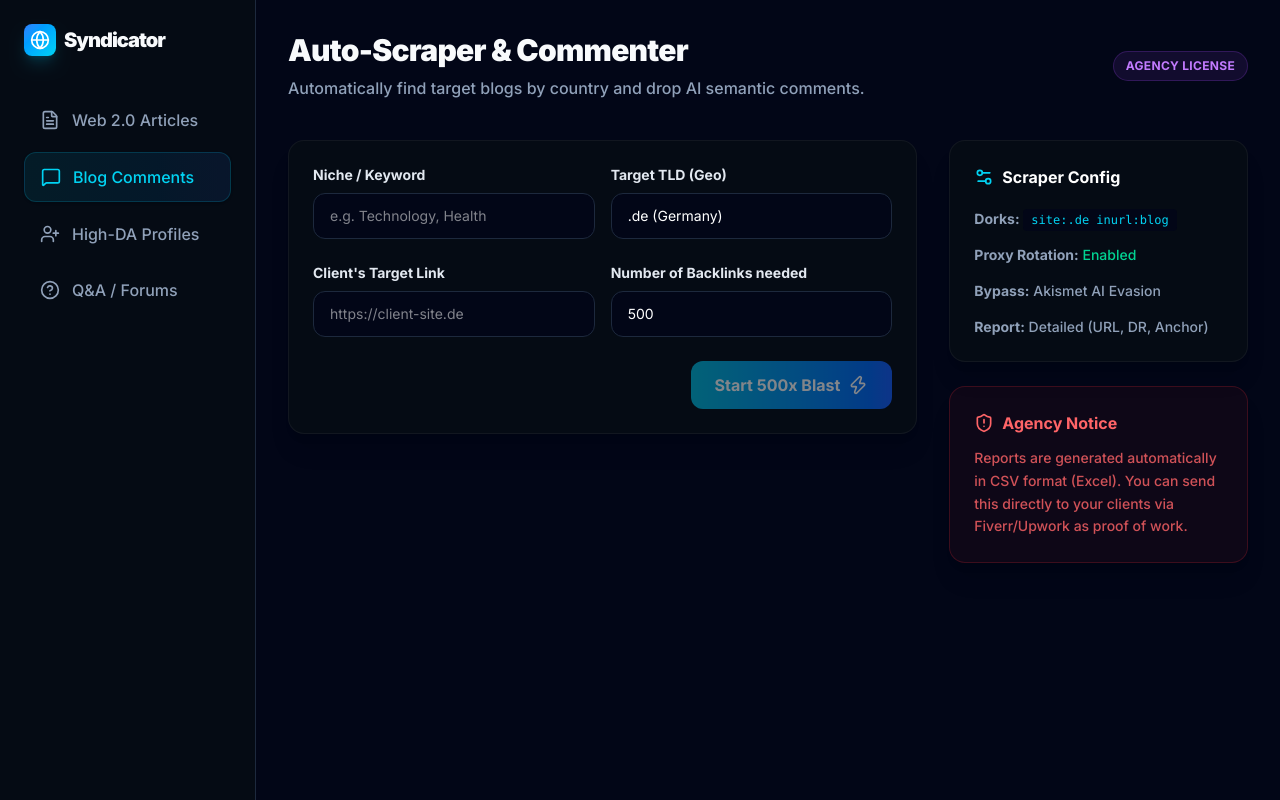
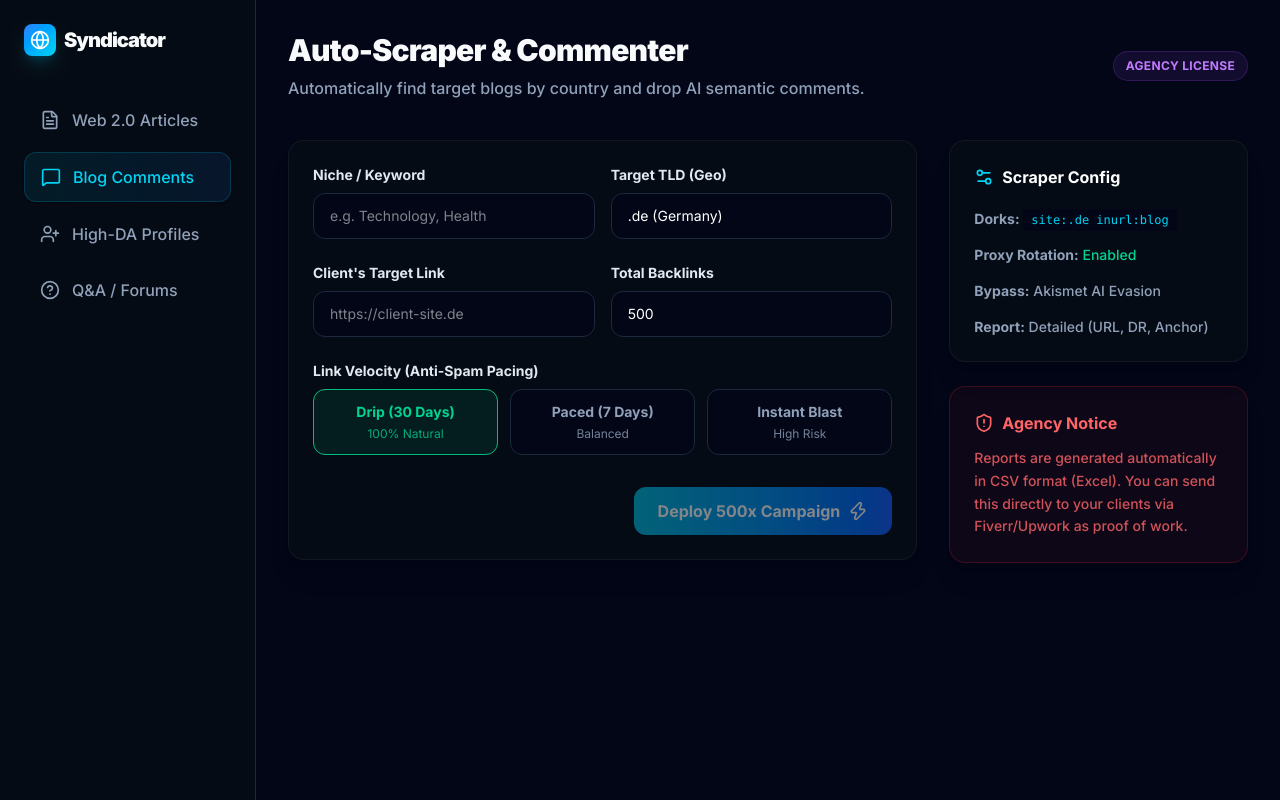
Before and after one commit to mnaveedkhtri-ui/Zyntix-, a Next.js app: page /dashboard/comments in a window 1280 px wide. Built offline with nearby package versions, Linux system fonts and the light colour scheme.

Commit message:
feat: expand geo targets and add anti-spam drip feed velocity controls

```diff
--- a/src/app/dashboard/comments/page.tsx
+++ b/src/app/dashboard/comments/page.tsx
@@ -104,10 +104,20 @@ export default function BulkComments() {
                       onChange={(e) => setTargetTld(e.target.value)}
                       className="w-full bg-[#020617] border border-slate-800 rounded-xl py-3 px-4 text-white focus:outline-none focus:ring-2 focus:ring-cyan-500/50 focus:border-cyan-500 transition-all text-sm appearance-none"
                     >
+                      <option value=".com (Global)">.com (Global / US)</option>
                       <option value=".de (Germany)">.de (Germany)</option>
                       <option value=".co.uk (UK)">.co.uk (UK)</option>
                       <option value=".fr (France)">.fr (France)</option>
-                      <option value=".com (Global)">.com (Global)</option>
+                      <option value=".es (Spain)">.es (Spain)</option>
+                      <option value=".it (Italy)">.it (Italy)</option>
+                      <option value=".nl (Netherlands)">.nl (Netherlands)</option>
+                      <option value=".ca (Canada)">.ca (Canada)</option>
+                      <option value=".au (Australia)">.au (Australia)</option>
+                      <option value=".in (India)">.in (India)</option>
+                      <option value=".jp (Japan)">.jp (Japan)</option>
+                      <option value=".br (Brazil)">.br (Brazil)</option>
+                      <option value=".ae (UAE)">.ae (UAE)</option>
+                      <option value=".sg (Singapore)">.sg (Singapore)</option>
                     </select>
                   </div>
                 </div>
@@ -125,7 +135,7 @@ export default function BulkComments() {
                     />
                   </div>
                   <div>
-                    <label className="block text-sm font-bold text-slate-200 mb-2">Number of Backlinks needed</label>
+                    <label className="block text-sm font-bold text-slate-200 mb-2">Total Backlinks</label>
                     <input
                       type="number"
                       value={linkCount}
@@ -138,13 +148,41 @@ export default function BulkComments() {
                   </div>
                 </div>
 
+                {/* Natural Pacing / Drip Feed (Anti-Spam) */}
+                <div className="mb-8">
+                  <label className="block text-sm font-bold text-slate-200 mb-2">Link Velocity (Anti-Spam Pacing)</label>
+                  <div className="grid grid-cols-3 gap-3">
+                    <label className="cursor-pointer">
+                      <input type="radio" name="velocity" className="peer sr-only" defaultChecked />
+                      <div className="p-3 text-center border border-slate-800 bg-[#020617] rounded-xl text-slate-400 peer-checked:border-emerald-500 peer-checked:text-emerald-400 peer-checked:bg-emerald-500/10 transition-all text-sm font-bold">
+                        Drip (30 Days)
+                        <div className="text-xs font-normal opacity-80 mt-1">100% Natural</div>
+                      </div>
+                    </label>
+                    <label className="cursor-pointer">
+                      <input type="radio" name="velocity" className="peer sr-only" />
+                      <div className="p-3 text-center border border-slate-800 bg-[#020617] rounded-xl text-slate-400 peer-checked:border-cyan-500 peer-checked:text-cyan-400 peer-checked:bg-cyan-500/10 transition-all text-sm font-bold">
+                        Paced (7 Days)
+                        <div className="text-xs font-normal opacity-80 mt-1">Balanced</div>
+                      </div>
+                    </label>
+                    <label className="cursor-pointer">
+                      <input type="radio" name="velocity" className="peer sr-only" />
+                      <div className="p-3 text-center border border-slate-800 bg-[#020617] rounded-xl text-slate-400 peer-checked:border-red-500 peer-checked:text-red-400 peer-checked:bg-red-500/10 transition-all text-sm font-bold">
+                        Instant Blast
+                        <div className="text-xs font-normal opacity-80 mt-1">High Risk</div>
+                      </div>
+                    </label>
+                  </div>
+                </div>
+
                 <div className="flex justify-end">
                   <button
                     type="submit"
                     disabled={isProcessing || !niche || !clientLink}
                     className="px-6 py-3 bg-gradient-to-r from-cyan-500 to-blue-600 text-white font-bold rounded-xl hover:shadow-[0_0_20px_rgba(6,182,212,0.4)] transition-all disabled:opacity-50 disabled:hover:shadow-none flex items-center gap-2"
                   >
-                    {isProcessing ? "Scraping & Blasting..." : `Start ${linkCount}x Blast`} <Zap className="w-5 h-5" />
+                    {isProcessing ? "Deploying Campaign..." : `Deploy ${linkCount}x Campaign`} <Zap className="w-5 h-5" />
                   </button>
                 </div>
 
```
